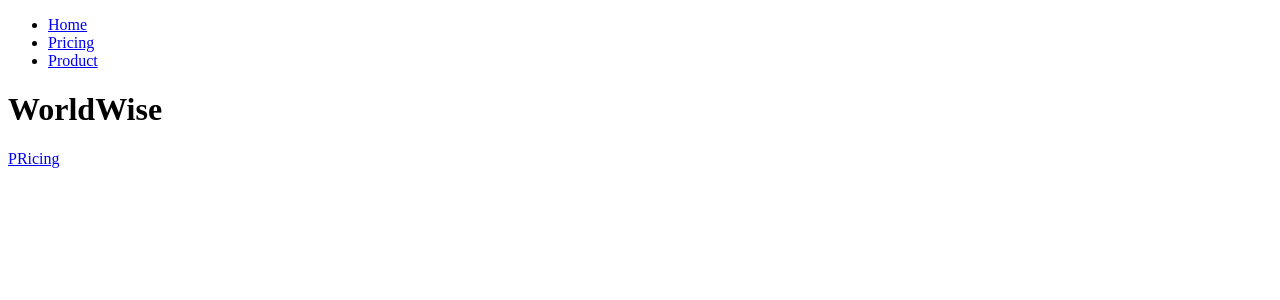
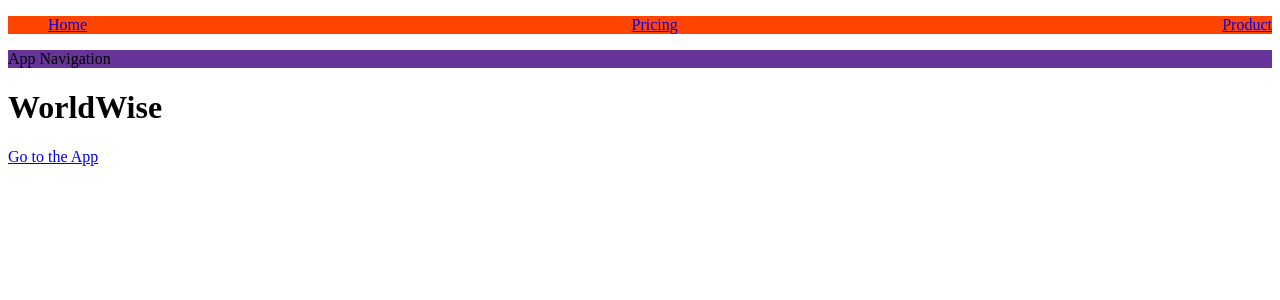
Before and after one commit to thiagopdo/worldwise, a React (Vite) app: page / in a window 1280 px wide. Shown: the top 300 px of the page. Built offline with nearby package versions, Linux system fonts and the light colour scheme.

Commit message:
added css modules for learning purposes

```diff
--- a/src/App.jsx
+++ b/src/App.jsx
@@ -2,6 +2,7 @@
 import Product from "./pages/Product";
 import Pricing from "./pages/Pricing";
 import Homepage from "./pages/Homepage";
+import AppLayout from "./pages/AppLayout";
 import PageNotFound from "./pages/PageNotFound";
 
 function App() {
@@ -12,6 +13,7 @@
         <Route path="/" element={<Homepage />} />
         <Route path="product" element={<Product />} />
         <Route path="pricing" element={<Pricing />} />
+        <Route path="app" element={<AppLayout />} />
         <Route path="*" element={<PageNotFound />} />
       </Routes>
     </BrowserRouter>
--- /dev/null
+++ b/src/components/AppNav.jsx
@@ -0,0 +1,7 @@
+import styles from "./AppNav.module.css";
+
+function AppNav() {
+  return <nav className={styles.nav}>App Navigation</nav>;
+}
+
+export default AppNav;
--- /dev/null
+++ b/src/components/AppNav.module.css
@@ -0,0 +1,3 @@
+.nav {
+  background-color: rebeccapurple;
+}
--- a/src/components/PageNav.jsx
+++ b/src/components/PageNav.jsx
@@ -1,8 +1,9 @@
 import { NavLink } from "react-router-dom";
+import styles from "./PageNav.module.css";
 
 function PageNav() {
   return (
-    <nav>
+    <nav className={styles.nav}>
       <ul>
         <li>
           <NavLink to="/">Home</NavLink>
--- /dev/null
+++ b/src/components/PageNav.module.css
@@ -0,0 +1,9 @@
+.nav {
+  background-color: orangered;
+}
+
+.nav ul {
+  list-style: none;
+  display: flex;
+  justify-content: space-between;
+}
--- /dev/null
+++ b/src/pages/AppLayout.jsx
@@ -0,0 +1,12 @@
+import AppNav from "../components/AppNav";
+
+function AppLayout() {
+  return (
+    <div>
+      <AppNav />
+      <p>App</p>
+    </div>
+  );
+}
+
+export default AppLayout;
--- a/src/pages/Homepage.jsx
+++ b/src/pages/Homepage.jsx
@@ -1,13 +1,15 @@
 import { Link } from "react-router-dom";
 import PageNav from "../components/PageNav";
+import AppNav from "../components/AppNav";
 
 function Homepage() {
   return (
     <div>
       <PageNav />
+      <AppNav />
       <h1>WorldWise</h1>
 
-      <Link to="/pricing">PRicing</Link>
+      <Link to="/app">Go to the App</Link>
     </div>
   );
 }
```
